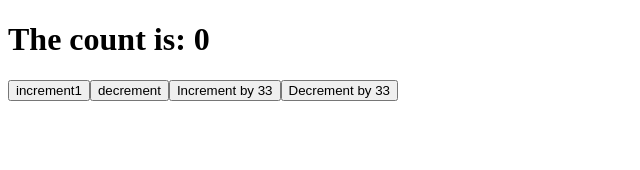
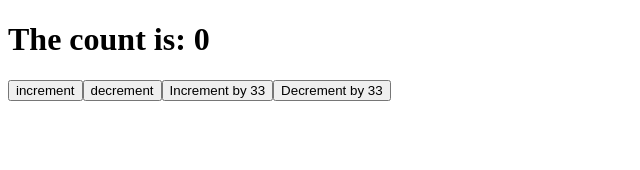
Before and after one commit to DrkCoater/react-starter-2021, a React app: page / in a window 1280 px wide. Shown: the top 170 px of the page, without its empty margins (0-640 px from the left). Built offline with nearby package versions, Linux system fonts and the light colour scheme.

Commit message:
remove extra dot

```diff
--- a/src/App.js
+++ b/src/App.js
@@ -8,7 +8,7 @@
     return (
         <div className="App">
             <h1> The count is: {count}</h1>
-            <button onClick={() => dispatch(increment())}>increment1</button>
+            <button onClick={() => dispatch(increment())}>increment</button>
             <button onClick={() => dispatch(decrement())}>decrement</button>
             <button onClick={() => dispatch(incrementBy(33))}>Increment by 33</button>
             <button onClick={() => dispatch(decrementBy(33))}>Decrement by 33</button>
```
